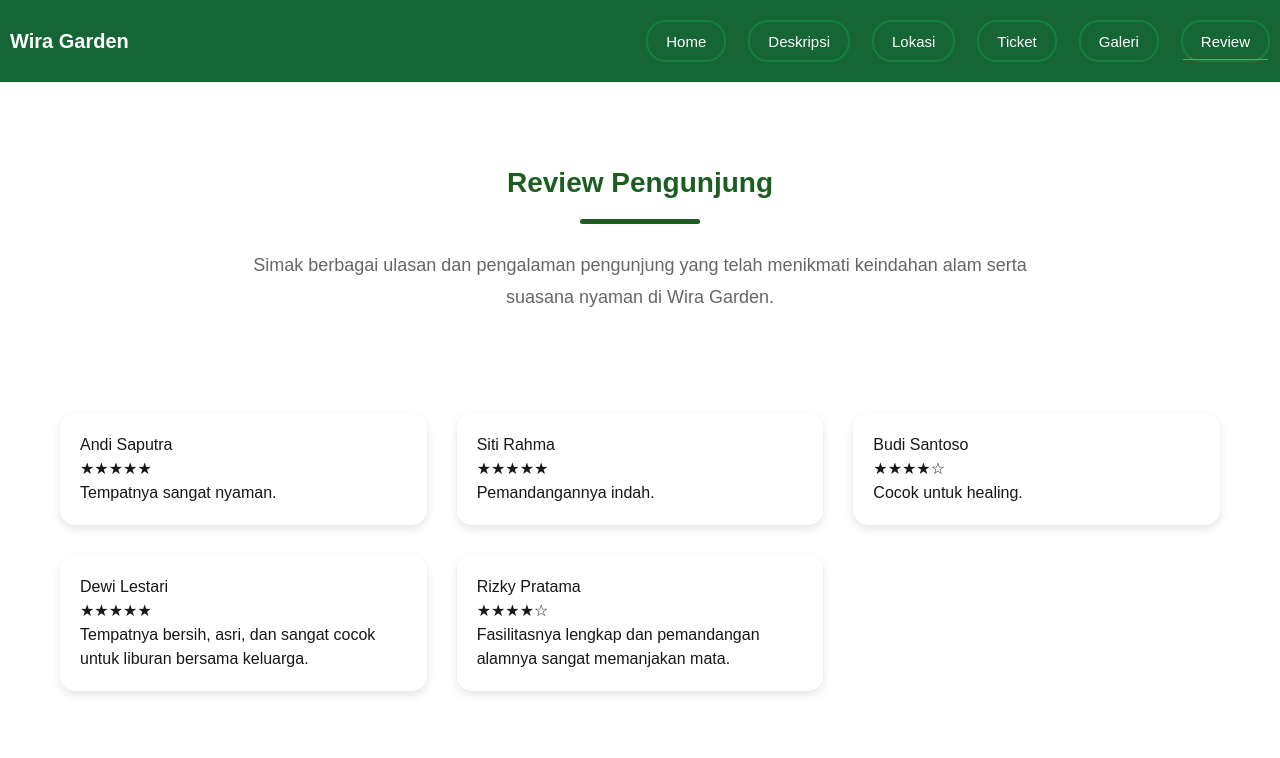
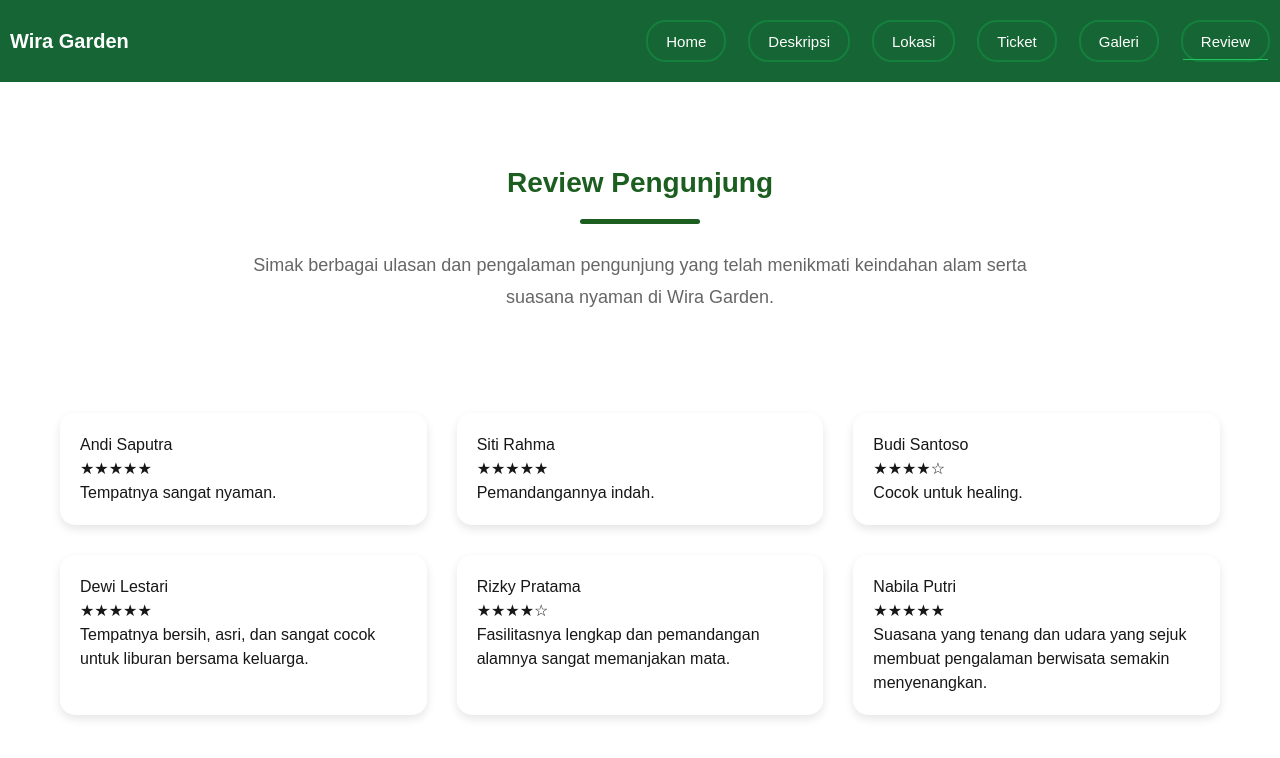
Before and after one commit to jovanakbarsetiodono-code/TI-WEB-24A-SIXTUPLE, a Next.js app in the folder my-app/: page /review in a window 1280 px wide. Shown: the top 758 px of the page. Built offline with nearby package versions, Linux system fonts and the light colour scheme.

Commit message:
Menambahkan kartu review keenam

```diff
--- a/my-app/app/review/page.tsx
+++ b/my-app/app/review/page.tsx
@@ -42,6 +42,14 @@ export default function ReviewPage() {
             Fasilitasnya lengkap dan pemandangan alamnya sangat memanjakan mata.
           </p>
         </div>
+        <div className={styles.reviewCard}>
+          <h3>Nabila Putri</h3>
+          <p>★★★★★</p>
+          <p>
+            Suasana yang tenang dan udara yang sejuk membuat pengalaman
+            berwisata semakin menyenangkan.
+          </p>
+        </div>
       </section>
     </main>
   );
```
